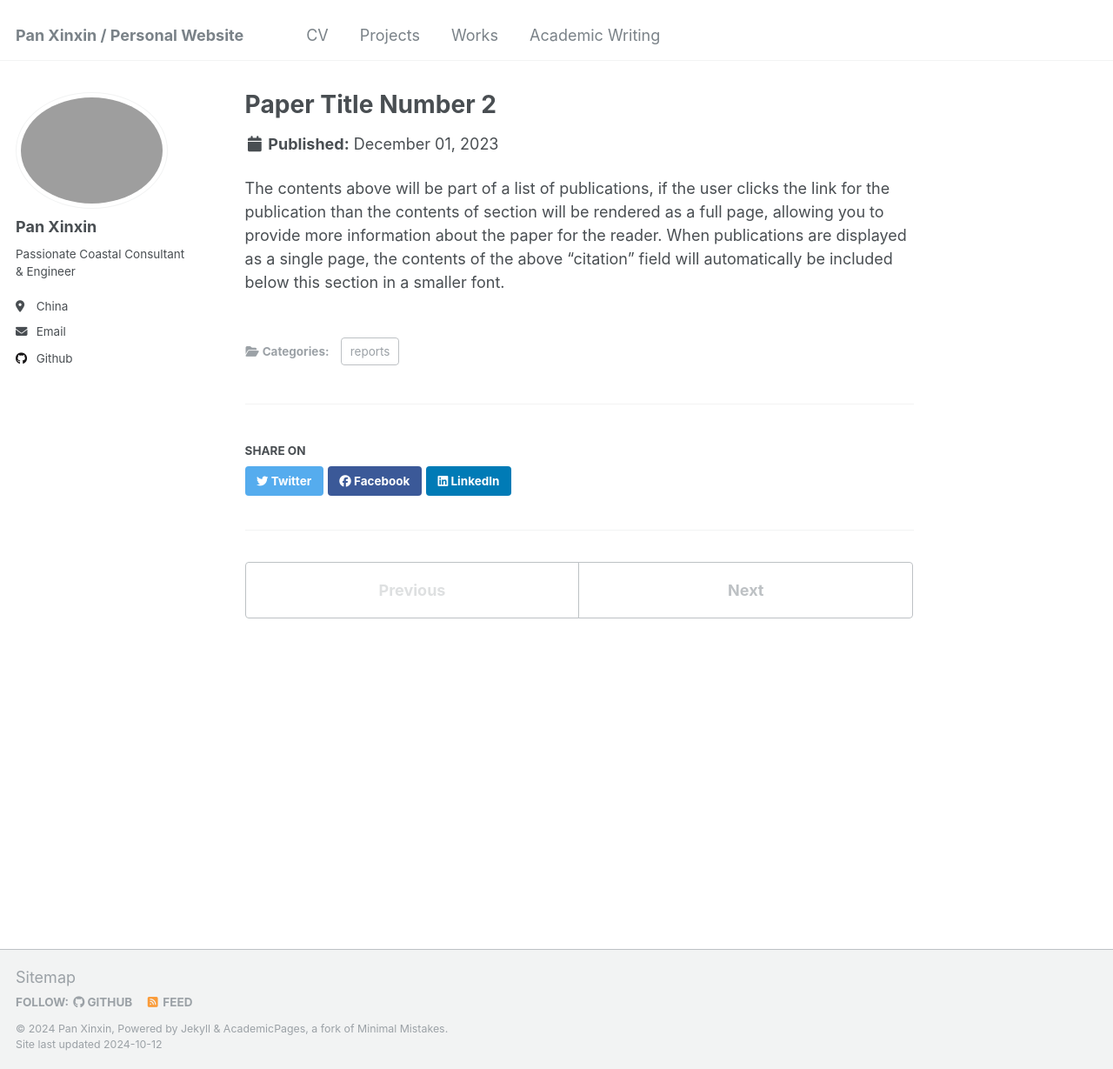
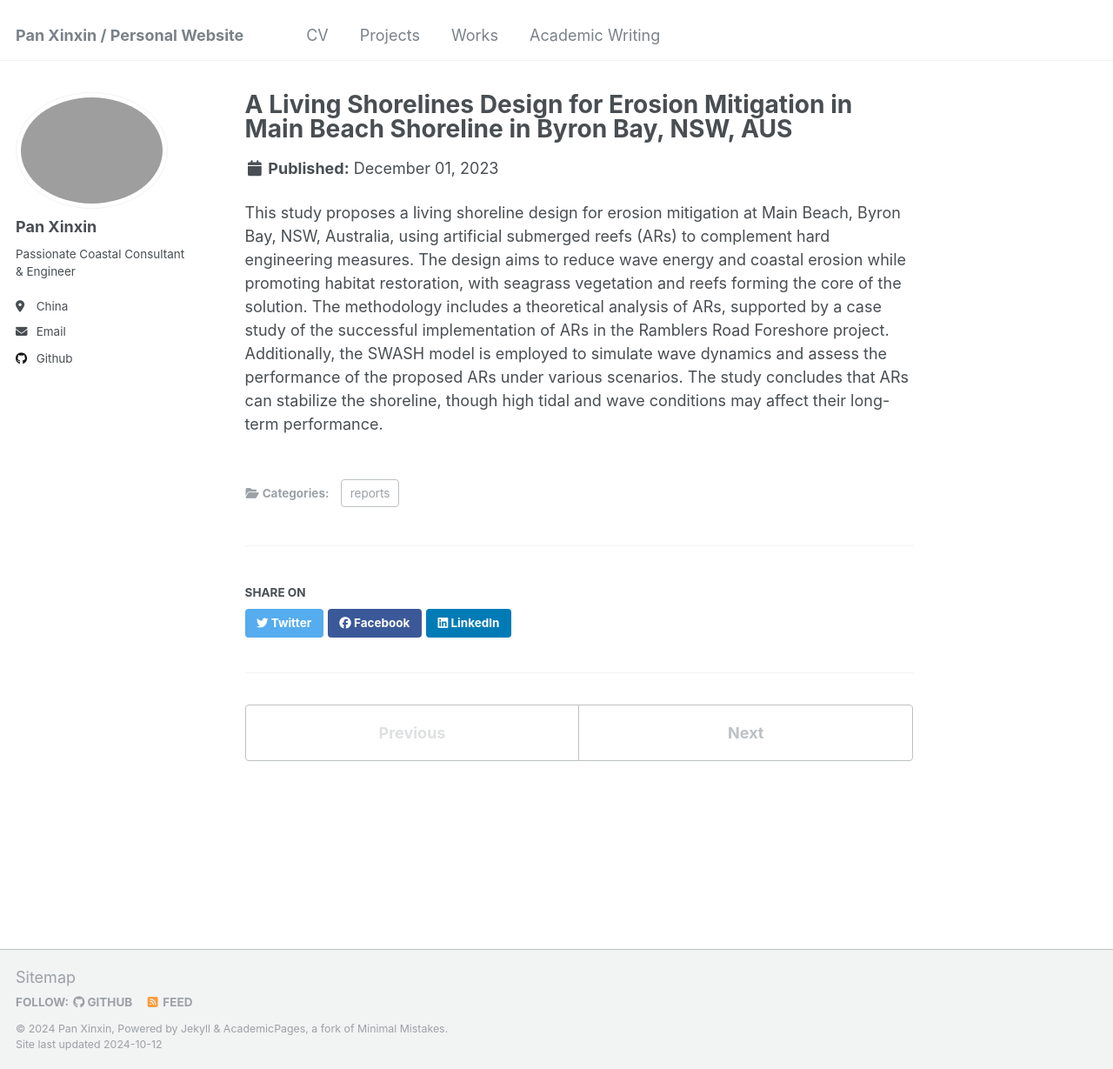
Before and after one commit to kingdaxing/kingdaxing.github.io, a Jekyll site: the page built from _publications/2010-10-01-paper-title-number-2.md, in a window 1280 px wide and 1229 px high. Shown: the whole window at 87% size. Built offline with Jekyll 4.4.1, drawn with Linux system fonts in a browser that asks for light colours.

Commit message:
Update 2010-10-01-paper-title-number-2.md

```diff
--- a/_publications/2010-10-01-paper-title-number-2.md
+++ b/_publications/2010-10-01-paper-title-number-2.md
@@ -1,5 +1,5 @@
 ---
-title: "Paper Title Number 2"
+title: "A Living Shorelines Design for Erosion Mitigation in Main Beach Shoreline in Byron Bay, NSW, AUS"
 collection: publications
 category: reports
 permalink: /publication/2010-10-01-paper-title-number-2
@@ -8,4 +8,4 @@ date: 2023-12-01
 paperurl: 'http://kingdaxing.github.io/files/NO2.pdf'
 ---
 
-The contents above will be part of a list of publications, if the user clicks the link for the publication than the contents of section will be rendered as a full page, allowing you to provide more information about the paper for the reader. When publications are displayed as a single page, the contents of the above "citation" field will automatically be included below this section in a smaller font.
+This study proposes a living shoreline design for erosion mitigation at Main Beach, Byron Bay, NSW, Australia, using artificial submerged reefs (ARs) to complement hard engineering measures. The design aims to reduce wave energy and coastal erosion while promoting habitat restoration, with seagrass vegetation and reefs forming the core of the solution. The methodology includes a theoretical analysis of ARs, supported by a case study of the successful implementation of ARs in the Ramblers Road Foreshore project. Additionally, the SWASH model is employed to simulate wave dynamics and assess the performance of the proposed ARs under various scenarios. The study concludes that ARs can stabilize the shoreline, though high tidal and wave conditions may affect their long-term performance.
```
